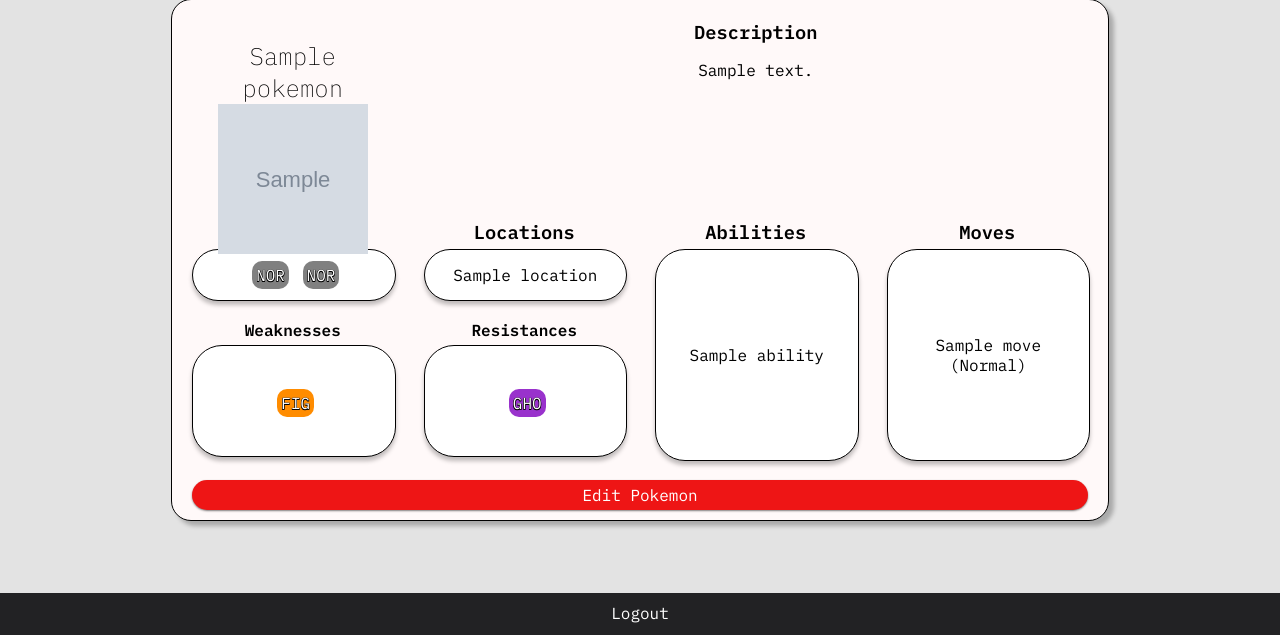
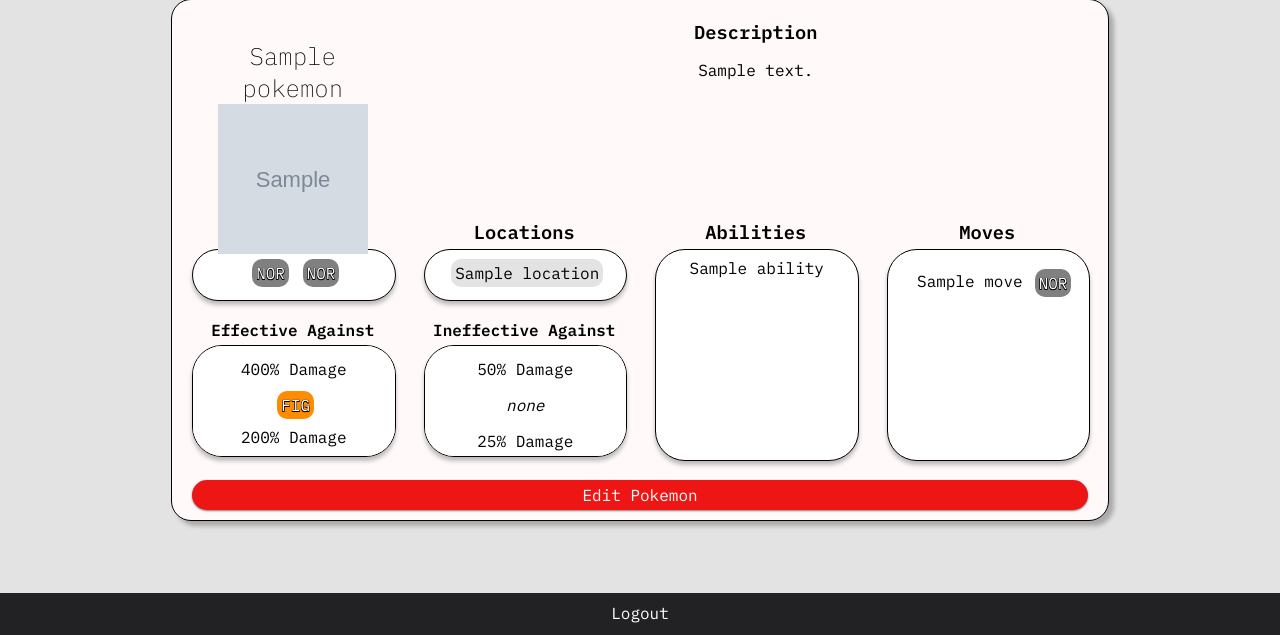
Before and after one commit to Jimmajones/unnamedteam3, a Django app: page /detailed_view/1/ in a window 1280 px wide. Shown: the part 165-800 px from the top of the page. Run offline with Django 4.2, Linux system fonts and the light colour scheme; a user stored in the database is signed in; tables that the repository leaves empty hold one stand-in row (values such as "Sample post"); grey boxes marked "Sample" are stand-in pictures.

Commit message:
Updated damage display + tweaked detailed CSS

```diff
--- a/pokeset/pokedex/models.py
+++ b/pokeset/pokedex/models.py
@@ -82,7 +82,7 @@ class Move(models.Model):
         constraints = [models.UniqueConstraint(name="unique_moves", fields=["name", "profile"])]
 
     def __str__(self):
-        return self.name + ' (' + self.get_type_display() + ')'
+        return self.name
 
 # We want users to be able to record what abilities a Pokemon can have.
 # Abilities provide passive effects in battle or in the overworld.
--- a/pokeset/pokedex/static/styles.css
+++ b/pokeset/pokedex/static/styles.css
@@ -205,6 +205,7 @@ footer {
     justify-content: center;
 }
 
+
 #stats h3, #stats h4 {
     margin: 0;
 
@@ -281,10 +282,33 @@ footer {
     border-radius: 30px;
     height: 100%;
     margin-top: 5px;
+    overflow-y: scroll;
+}
+
+.stat_bubble_contents {
+    padding: 5px 0px;
     display: flex;
     flex-direction: column;
-    overflow-y: scroll;
     justify-content: center;
+}
+
+.location_name {
+    background-color: #E3E3E3;
+    padding: 4px;
+    border-radius: 10px;
+
+    margin-top: 4px;
+    margin-left: 4px;
+}
+
+.move_description {
+    display: flex;
+    flex-direction: row;
+    align-items: center;
+    justify-content: center;
+    padding: 4px;
+    margin-top: 4px;
+    margin-left: 4px;
 }
 
 .big_bottom_button {
@@ -301,6 +325,8 @@ footer {
     box-shadow: 0px 1px 2px rgba(0, 0, 0, 0.5);
     cursor: pointer;
 }
+
+
 
 .big_bottom_button:hover {
     top: 2px;
--- a/pokeset/pokedex/templates/detailed_view.html
+++ b/pokeset/pokedex/templates/detailed_view.html
@@ -25,37 +25,73 @@
         <div class="stat_section" id="type">
             <h3>Type(s)</h3>
             <div class="stat_bubble">
+                <div class="stat_bubble_contents">
                     <p>
                         {{pokemon_data.type_one|typecolor}} {{pokemon_data.type_two|typecolor}}
                     </p>
                 </div>
             </div>
+        </div>
         <div class="stat_section" id="locations">
             <h3>Locations</h3>
             <div class="stat_bubble">
-
+                    <div class="stat_bubble_contents">
+                        <div class="pokemon_types_dashboard ">
                             {% for location in pokemon_data.can_find_in.all %}
-                    <span>{{location.name}}</span>
+                            <span class="location_name">{{location.name}}</span>
                             {% endfor %}
                         </div>
                     </div>
+
+
+
+            </div>
+        </div>
         <div class="stat_section" n id="effective">
-            <h4>Weaknesses</h4>
+            <h4>Effective Against</h4>
             <div class="stat_bubble">
+                <div class="stat_bubble_contents">
+                        <p class="damage_multiplier">400% Damage</p>
                     <div class="pokemon_types_dashboard">
-                {% for type in pokemon_data.effective_against%}
+
+                        {% for type in pokemon_data.offensive_4 %}
                                     {{type|typecolor}}
+                        {% empty %}
+                            <p><i>none</i></p>
+                        {% endfor %}
+
+                    </div>
+                    <p class="damage_multiplier">200% Damage</p>
+                    <div class="pokemon_types_dashboard">
+                        {% for type in pokemon_data.offensive_2 %}
+                                    {{type|typecolor}}
+                        {% empty %}
+                            <p><i>none</i></p>
                         {% endfor %}
                     </div>
                 </div>
             </div>
+        </div>
         <div class="stat_section" id="weakness">
-            <h4>Resistances</h4>
+            <h4>Ineffective Against</h4>
             <div class="stat_bubble">
+                <div class="stat_bubble_contents">
+                    <p class="damage_multiplier">50% Damage</p>
                         <div class="pokemon_types_dashboard">
-                {% for type in pokemon_data.ineffective_against%}
+                            {% for type in pokemon_data.offensive_05 %}
                                         {{type|typecolor}}
+                            {% empty %}
+                                <p><i>none</i></p>
                             {% endfor %}
+                        </div>
+                        <p class="damage_multiplier">25% Damage</p>
+                    <div class="pokemon_types_dashboard">
+                        {% for type in pokemon_data.offensive_025%}
+                                {{type|typecolor}}
+                        {% empty %}
+                            <p><i>none</i></p>
+                        {% endfor %}
+                    </div>
                 </div>
             </div>
         </div>
@@ -70,9 +106,14 @@
         <div class="stat_section" id="moves_section">
             <h3>Moves</h3>
             <div class="stat_bubble">
+                <div class="stat_bubble_contents">
                     {% for move in pokemon_data.can_learn.all%}
+                    <div class="move_description">
                         <p>{{move}}</p>
+                        {{move.type|typecolor}}
+                    </div>
                     {% endfor %}
+                </div>
             </div>
         </div>
     </div>
--- a/pokeset/pokedex/views.py
+++ b/pokeset/pokedex/views.py
@@ -214,20 +214,26 @@ def update_pokemon_image(pokemon):
 # possible types.
 def get_type_info(pokemon):
     # TO-DO: Add "super effective against" and "no effect against" attributes.
-    pokemon.effective_against = []
-    pokemon.ineffective_against = []
+    pokemon.offensive_4 = []
+    pokemon.offensive_2 = []
+    pokemon.offensive_05 = []
+    pokemon.offensive_025 = []
     for (type, label) in models.Type.choices:
         # Really inelegant way of dropping the second type if there is none.
         if pokemon.type_two:
-            if type_chart.loc[type, [pokemon.type_one, pokemon.type_two]].product() > 1:
-                pokemon.effective_against.append(type)
-            elif type_chart.loc[type, [pokemon.type_one, pokemon.type_two]].product() < 1:
-                pokemon.ineffective_against.append(type)
+            if type_chart.loc[type, [pokemon.type_one, pokemon.type_two]].product() == SUPER_EFFECTIVE:
+                pokemon.offensive_2.append(type)
+            elif type_chart.loc[type, [pokemon.type_one, pokemon.type_two]].product() == SUPER_EFFECTIVE*SUPER_EFFECTIVE:
+                pokemon.offensive_4.append(type)
+            elif type_chart.loc[type, [pokemon.type_one, pokemon.type_two]].product() == NOT_VERY_EFFECTIVE:
+                pokemon.offensive_05.append(type)
+            elif type_chart.loc[type, [pokemon.type_one, pokemon.type_two]].product() == NOT_VERY_EFFECTIVE*NOT_VERY_EFFECTIVE:
+                pokemon.offensive_025.append(type)
         else:
-            if type_chart.loc[type, [pokemon.type_one]].product() > 1:
-                pokemon.effective_against.append(type)
-            elif type_chart.loc[type, [pokemon.type_one]].product() < 1:
-                pokemon.ineffective_against.append(type)
+            if type_chart.loc[type, [pokemon.type_one]].product() == SUPER_EFFECTIVE:
+                pokemon.offensive_2.append(type)
+            elif type_chart.loc[type, [pokemon.type_one]].product() == NOT_VERY_EFFECTIVE:
+                pokemon.offensive_05.append(type)
 
 
 # For type weakness and strength
```
Also changed, not shown: pokeset/pokedex/templates/dashboard.html (+8 -6 lines). Lines whose indentation alone changed are shown as unchanged.
